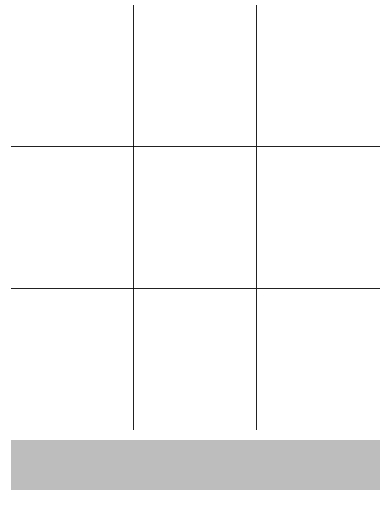
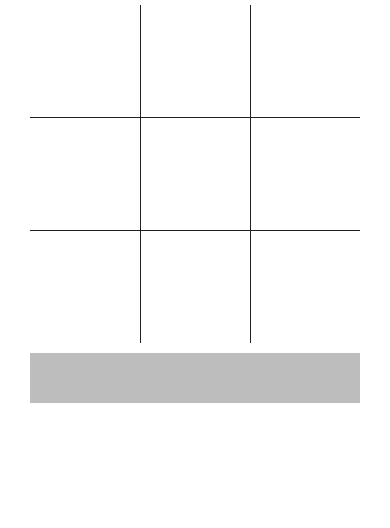
Before and after one commit to JustinJozzz/UnbeatableTicTacToe, a plain HTML site: page index.html in a window 390 px wide. Drawn offline with nearby package versions, Linux system fonts and the light colour scheme.

Commit message:
Updated board size for mobile and desktop

```diff
--- a/css/site.css
+++ b/css/site.css
@@ -3,21 +3,31 @@ html, body {
     height: 100%;
 }
 
+#main {
+    height: 100%;
+}
+
+#board {
+    height: 40%;
+}
+
 table.tic-tac-board {
    margin-top: 5px;
+   table-layout: fixed;
    border-collapse: collapse;
-   width: 100%;
-   height: 30%;
-   min-height: 425px;
+   height: 100%;
 }
 
 table.tic-tac-board td {
     width: 33%;
+    height: 33%;
+    /*max-width:110px;*/
 }
+
 
 table.tic-tac-board tr {
     border-bottom: 0px;
-    height: 33%;
+    /*height: 33%;*/
 }
 
 #row-1 td.tic-tac-cell:nth-child(1) {
--- a/index.html
+++ b/index.html
@@ -14,8 +14,8 @@
         <script type="text/javascript" src="js/tic-tac-toe.js"></script>
     </head>
     <body>
-        <div class="row">
-            <div class="col s12 m6">
+        <div id="main" class="row container">
+            <div id="board" class="col s12 l6">
                 <table class="centered tic-tac-board">
                     <tr id="row-1">
                         <td class="tic-tac-cell" data-pos="[0,0]"></td>
--- a/js/tic-tac-toe.js
+++ b/js/tic-tac-toe.js
@@ -155,7 +155,6 @@ $(function() {
     $('.tic-tac-cell').click(function() {
         var _this = this;
         var move = $(_this).data('pos');
-
         updateBoard(move, _this);
 
         if (game.state === 'play' && game.turnPlayer.id === 2) {
```
